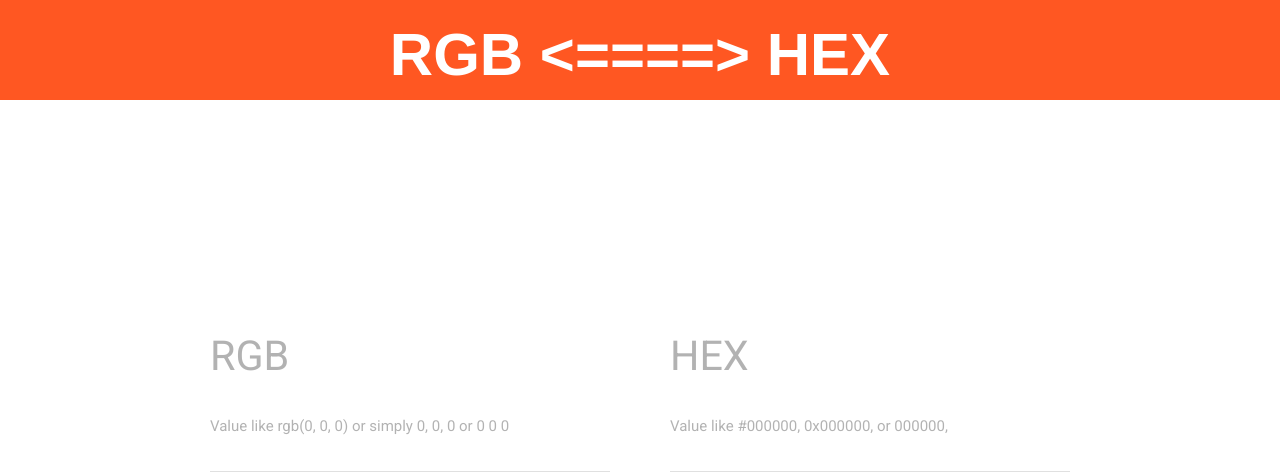
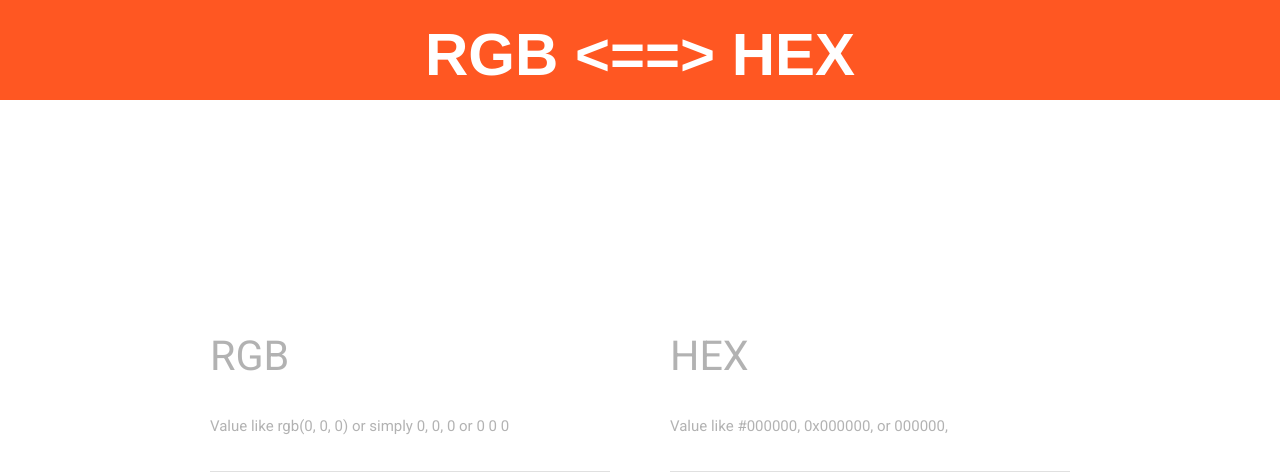
Before and after one commit to ansonyao/rgbToHex, a React (Create React App) app: page / in a window 1280 px wide. Shown: the top 474 px of the page. Built offline with nearby package versions, Linux system fonts and the light colour scheme.

Commit message:
Add keyword and description

```diff
--- a/public/index.html
+++ b/public/index.html
@@ -4,6 +4,9 @@
     <meta charset="utf-8">
     <meta name="viewport" content="width=device-width, initial-scale=1, shrink-to-fit=no">
     <meta name="theme-color" content="#000000">
+
+    <meta name="description" content="RGB to hex convert color">
+    <meta name="keywords" content="RGB to hex,hex to RGB,RGB color,Hex color,color converter,color transformer,spicy soup">
     <!--
       manifest.json provides metadata used when your web app is added to the
       homescreen on Android. See https://developers.google.com/web/fundamentals/engage-and-retain/web-app-manifest/
@@ -20,7 +23,7 @@
       work correctly both with client-side routing and a non-root public URL.
       Learn how to configure a non-root public URL by running `npm run build`.
     -->
-    <title>Rgb and Hex</title>
+    <title>RGB &lt;==&gt; Hex</title>
   </head>
   <body>
     <noscript>
--- a/src/screens/mainPage/index.js
+++ b/src/screens/mainPage/index.js
@@ -16,7 +16,7 @@ export default class MainPage extends React.Component {
             <div style={{ textAlign: 'center' }}>
                 <div style={{ width: '100%', height: 100, backgroundColor: '#FF5722' }}>
                     <div style={{ paddingTop: 20 }}>
-                        <text style={{ color: 'white', fontSize: 60, fontWeight: 'bold' }}>RGB &lt;====&gt; HEX</text>
+                        <text style={{ color: 'white', fontSize: 60, fontWeight: 'bold' }}>RGB &lt;==&gt; HEX</text>
                     </div>
                 </div>
                 <div>
```
